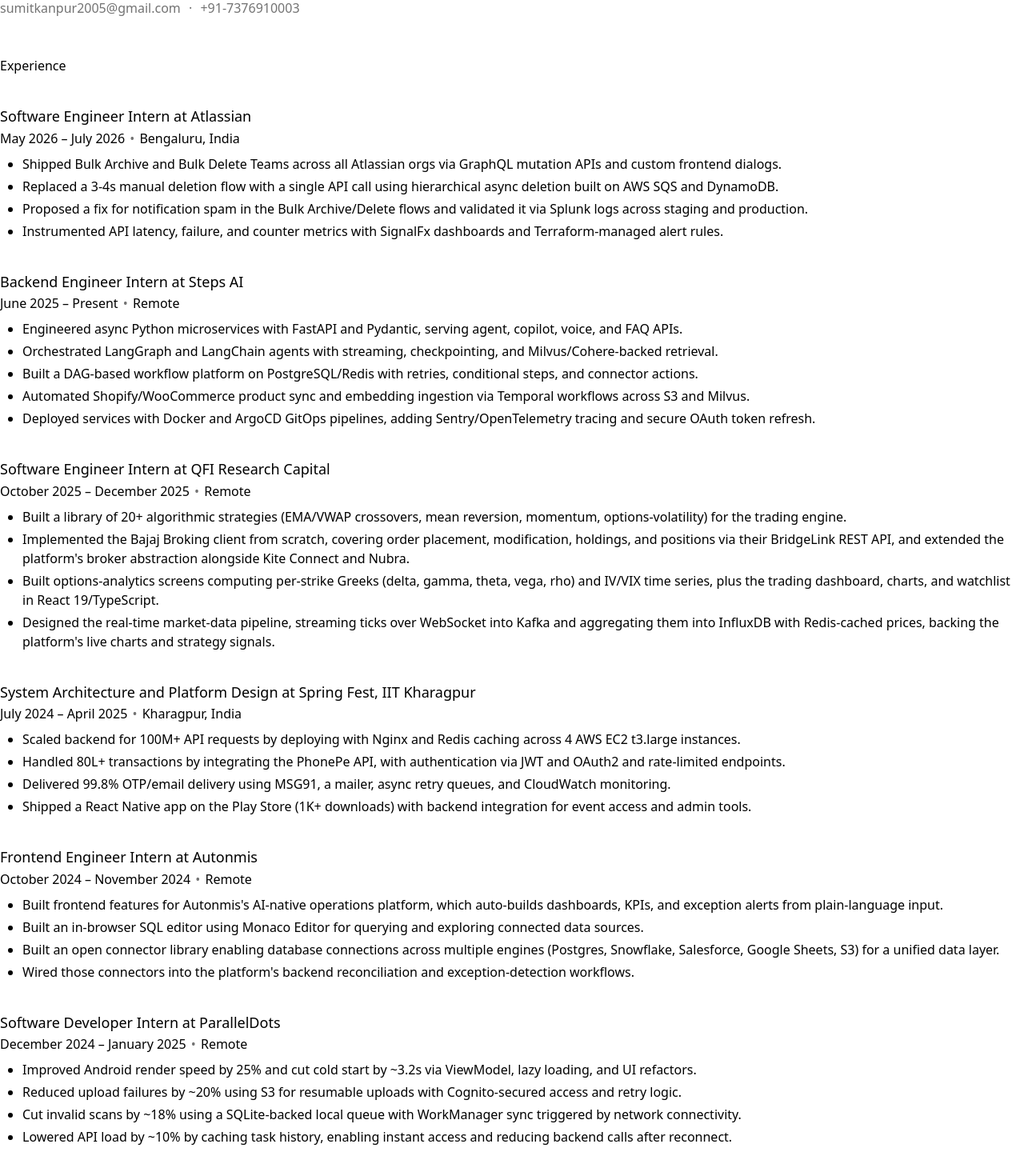
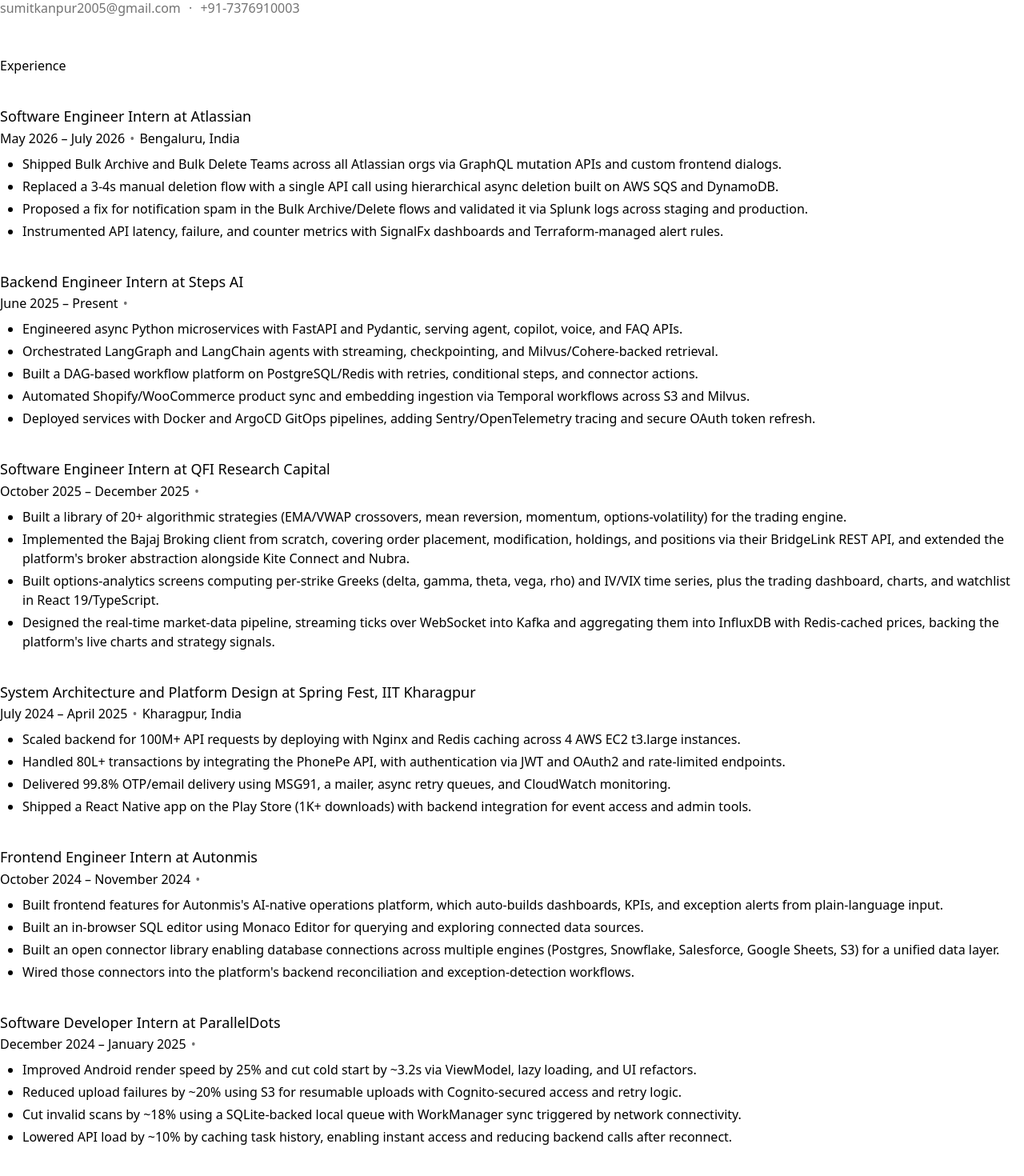
Before and after one commit to SumitKumar-17/SumitKumar-17.github.io, a SvelteKit app: page /resume in a window 1280 px wide. Shown: the part 164-1634 px from the top of the page at 80% size. Built offline with nearby package versions, Linux system fonts and the light colour scheme; no server answers.

Commit message:
feat: updates

```diff
--- a/src/routes/resume/+page.svelte
+++ b/src/routes/resume/+page.svelte
@@ -116,7 +116,6 @@
     company="Steps AI"
     url="https://stepsai.co/"
     dates="June 2025 – Present"
-    location="Remote"
   >
     <li>
       Engineered async Python microservices with <b>FastAPI</b> and
@@ -146,7 +145,6 @@
     company="QFI Research Capital"
     url="https://qficapital.in/"
     dates="October 2025 – December 2025"
-    location="Remote"
   >
     <li>
       Built a library of <b>20+ algorithmic strategies</b> (EMA/VWAP
@@ -202,7 +200,6 @@
     company="Autonmis"
     url="https://autonmis.com/"
     dates="October 2024 – November 2024"
-    location="Remote"
   >
     <li>
       Built frontend features for Autonmis's AI-native operations platform,
@@ -229,7 +226,6 @@
     company="ParallelDots"
     url="https://paralleldots.com/"
     dates="December 2024 – January 2025"
-    location="Remote"
   >
     <li>
       Improved Android render speed by 25% and cut cold start by ~3.2s via
```
